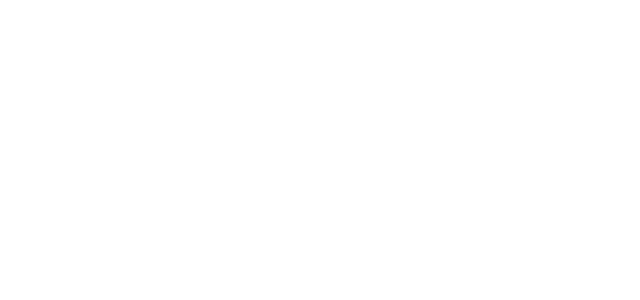
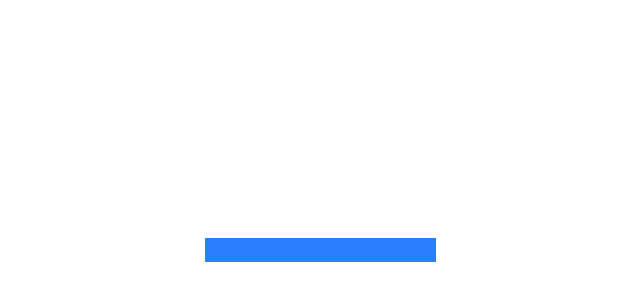
Before and after one commit to itsmeprinceyt/share-away-website, a Next.js app: page /login in a window 1280 px wide. Shown: the part 150-450 px from the top of the page, without its empty margins (320-960 px from the left). Built offline with nearby package versions, Linux system fonts and the light colour scheme.

Commit message:
1.0.0 | Working on auth

```diff
--- a/src/app/login/page.tsx
+++ b/src/app/login/page.tsx
@@ -3,7 +3,7 @@
     return(
         <div className="h-screen flex flex-col justify-center items-center">
         <div className="bg-blue-500">
-            <inputi/>
+            <input/>
         </div>
         </div>
     )
```
